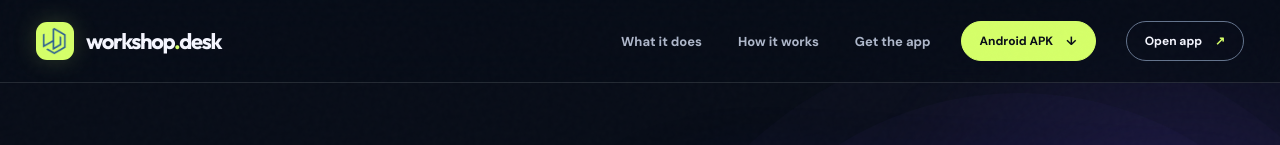
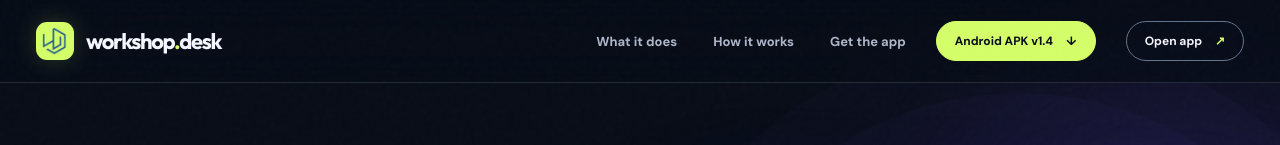
Before and after one commit to kriksanta/workshopdesk, a website: page work/website/index.html in a window 1280 px wide. Shown: the top 145 px of the page. Drawn offline with Linux system fonts and the light colour scheme.

Commit message:
Version Android download as v1.4

```diff
--- a/firebase-download.json
+++ b/firebase-download.json
@@ -24,10 +24,6 @@
           {
             "key": "Content-Type",
             "value": "application/vnd.android.package-archive"
-          },
-          {
-            "key": "Content-Disposition",
-            "value": "attachment; filename=\"Workshop-Desk-Android.apk\""
           }
         ]
       }
--- a/work/website/index.html
+++ b/work/website/index.html
@@ -27,7 +27,7 @@
         <a href="#how-it-works">How it works</a>
         <a href="#download">Get the app</a>
       </nav>
-      <a class="header-app header-apk" href="./downloads/Workshop-Desk-Android.apk" download>Android APK <span aria-hidden="true">&#8595;</span></a>
+      <a class="header-app header-apk" href="./downloads/Workshop-Desk-Android-v1.4.apk" download>Android APK v1.4 <span aria-hidden="true">&#8595;</span></a>
       <a class="header-app" href="https://workshop-desk.web.app/">Open app <span aria-hidden="true">↗</span></a>
     </div>
   </header>
@@ -116,7 +116,7 @@
       <div class="section-top download-top"><div><div class="section-label">03 / YOUR WORKSHOP, YOUR WAY</div><h2>Pick your place.<br><span>Get to work.</span></h2></div><p>At the desk, beside a car or on the move—choose the way you want to open Workshop Desk.</p></div>
       <div class="download-grid">
         <article class="download-card download-windows"><div class="download-icon" aria-hidden="true">▣</div><span class="download-platform">WINDOWS PC</span><h3>A proper desk view.</h3><p>Open Workshop Desk in a dedicated window on your computer, ready for the day.</p><div class="download-details"><span>Windows 10 or 11</span><span>Edge or Chrome required</span><span>Internet connection required</span></div><a class="download-link" href="https://raw.githubusercontent.com/kriksanta/workshopdesk/firebase-spark-migration/desktop/Workshop-Desk.exe">Download for Windows <span aria-hidden="true">↓</span></a><small>Open the downloaded file to launch the app.</small></article>
-        <article class="download-card download-mobile"><div class="download-icon" aria-hidden="true">▥</div><span class="download-platform">ANDROID & IPHONE</span><h3>Your pocket companion.</h3><p>Install the Android app, or open Workshop Desk on your iPhone and add it to your home screen.</p><div class="download-details"><span>Android APK: Android 8 or newer</span><span>iPhone: Safari → Share → Add to Home Screen</span></div><a class="download-link" href="./downloads/Workshop-Desk-Android.apk" download>Download Android APK <span aria-hidden="true">&#8595;</span></a><a class="download-link" href="https://workshop-desk.web.app/">Open mobile app <span aria-hidden="true">↗</span></a><small>Android: open the APK and allow installation when prompted. Internet required.</small></article>
+        <article class="download-card download-mobile"><div class="download-icon" aria-hidden="true">▥</div><span class="download-platform">ANDROID & IPHONE</span><h3>Your pocket companion.</h3><p>Install the Android app, or open Workshop Desk on your iPhone and add it to your home screen.</p><div class="download-details"><span>Android APK: Android 8 or newer</span><span>iPhone: Safari → Share → Add to Home Screen</span></div><a class="download-link" href="./downloads/Workshop-Desk-Android-v1.4.apk" download>Download Android APK v1.4 <span aria-hidden="true">&#8595;</span></a><a class="download-link" href="https://workshop-desk.web.app/">Open mobile app <span aria-hidden="true">↗</span></a><small>Android: open the APK and allow installation when prompted. Internet required.</small></article>
         <article class="download-card download-cloud"><div class="download-icon" aria-hidden="true">◉</div><span class="download-platform">CLOUD ACCESS</span><h3>Just open and go.</h3><p>Use Workshop Desk straight from your browser on a computer or tablet.</p><div class="download-details"><span>No download needed</span><span>Sign in to your workshop</span><span>Pick up where your team left off</span></div><a class="download-link" href="https://workshop-desk.web.app/">Open in browser <span aria-hidden="true">↗</span></a><small>Works with a current browser and internet connection.</small></article>
       </div>
     </section>
```
Also changed, not shown: 3 other files.
